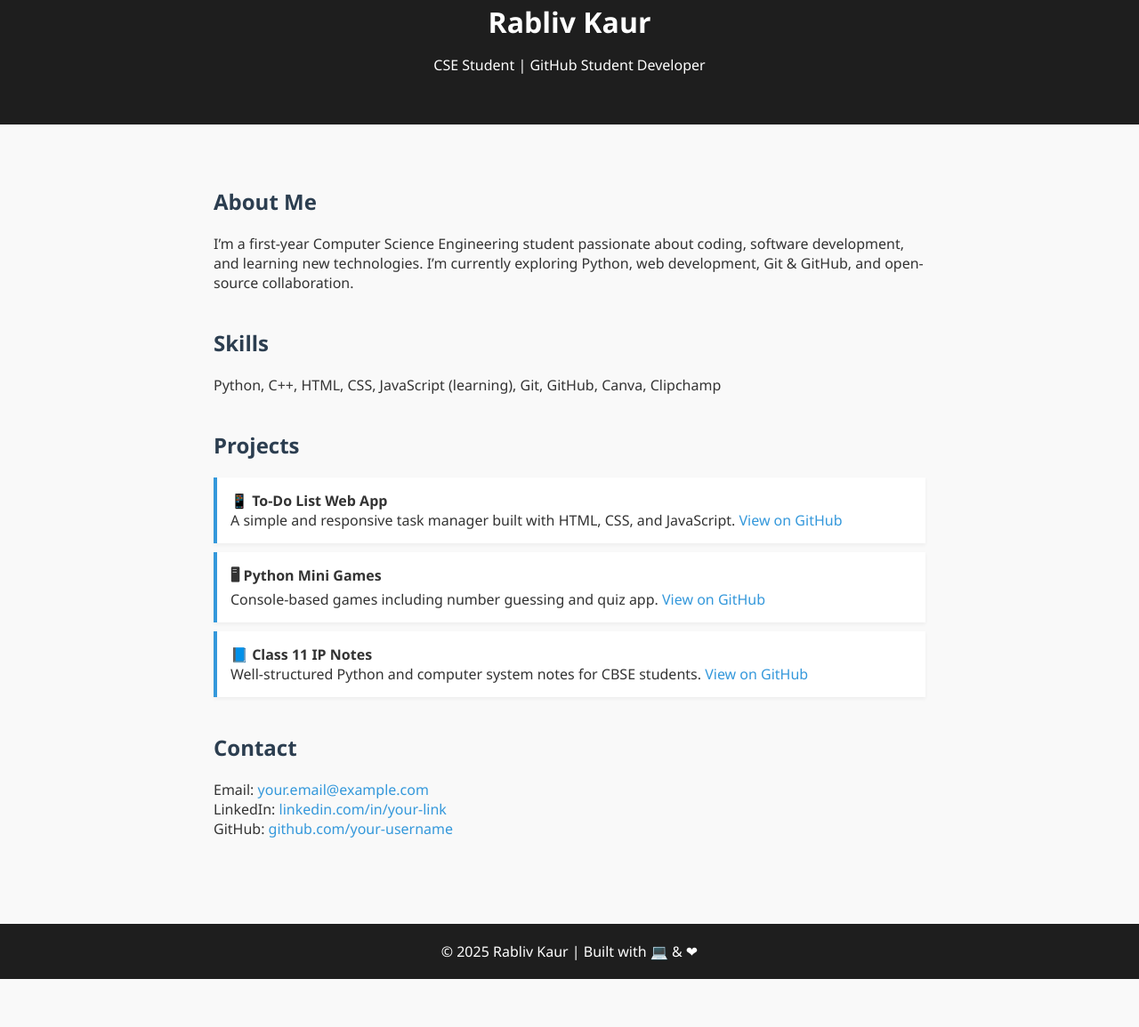
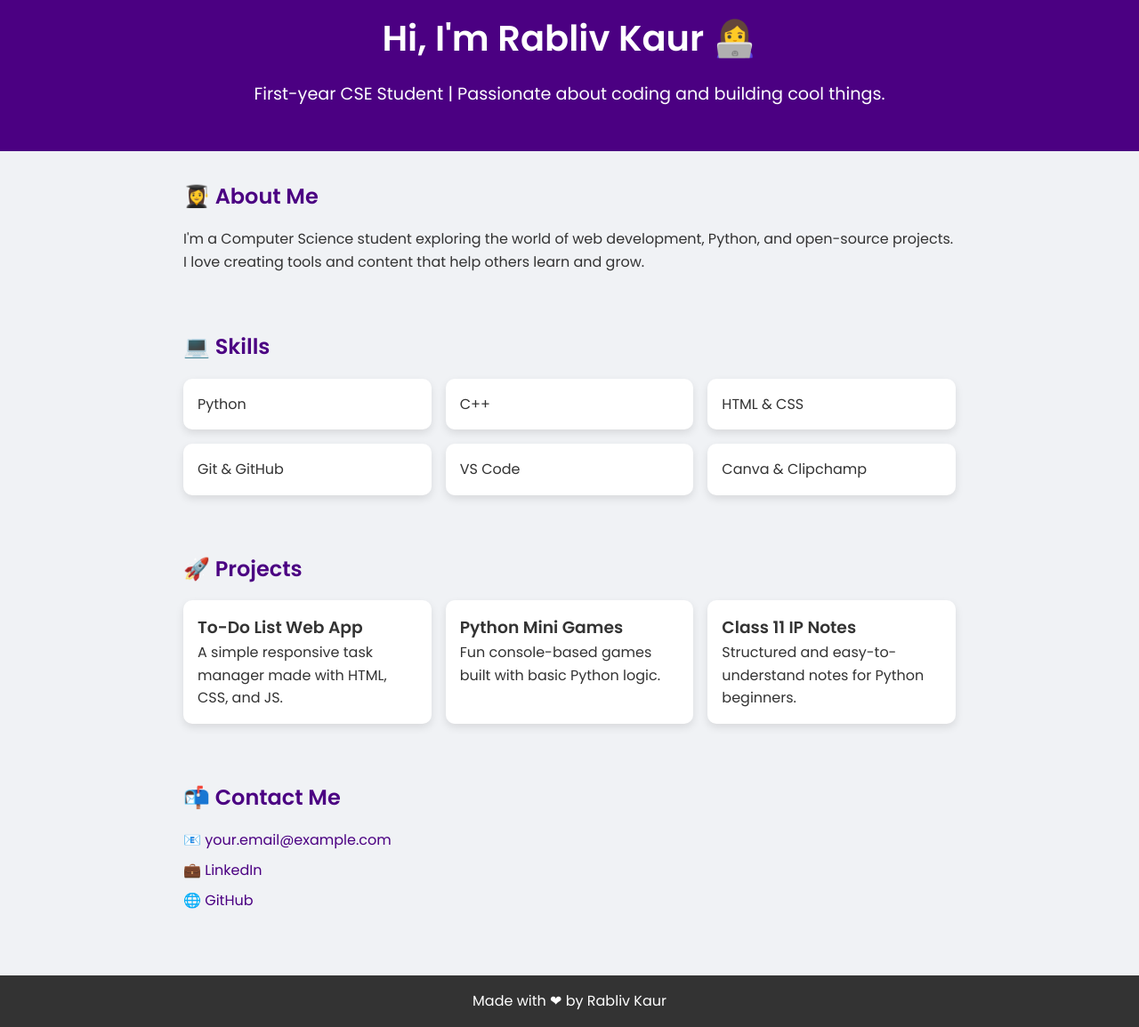
Before and after one commit to rablivkaur/rablivkaur.github.io, a plain HTML site: page index.html in a window 1280 px wide. Shown: the part 37-1192 px from the top of the page at 89% size. Before the commit the page ends 1138 px from the top, so only its background shows below. Drawn offline with Linux system fonts and the light colour scheme.

Commit message:
Update index.html

```diff
--- a/index.html
+++ b/index.html
@@ -2,95 +2,120 @@
 <html lang="en">
 <head>
   <meta charset="UTF-8" />
-  <meta name="viewport" content="width=device-width, initial-scale=1.0"/>
+  <meta name="viewport" content="width=device-width, initial-scale=1.0" />
   <title>Rabliv Kaur | Portfolio</title>
+  <link href="https://fonts.googleapis.com/css2?family=Poppins:wght@400;600&display=swap" rel="stylesheet">
   <style>
+    * {
+      margin: 0; padding: 0; box-sizing: border-box;
+    }
     body {
-      font-family: 'Segoe UI', sans-serif;
-      background-color: #f9f9f9;
-      margin: 0;
-      padding: 0;
+      font-family: 'Poppins', sans-serif;
+      background: #f0f2f5;
       color: #333;
+      line-height: 1.6;
     }
     header {
-      background-color: #1e1e1e;
+      background: #4b0082;
       color: white;
-      padding: 40px 20px;
+      padding: 3rem 1rem;
       text-align: center;
     }
-    h1 {
-      margin: 0;
+    header h1 {
+      font-size: 2.5rem;
+    }
+    header p {
+      margin-top: 1rem;
+      font-size: 1.2rem;
     }
     section {
-      padding: 30px 20px;
-      max-width: 800px;
+      padding: 2rem 1rem;
+      max-width: 900px;
       margin: auto;
     }
     h2 {
-      color: #2c3e50;
-      margin-top: 40px;
+      color: #4b0082;
+      margin-bottom: 1rem;
     }
-    .project {
-      background: #fff;
-      padding: 15px;
-      margin: 10px 0;
-      border-left: 4px solid #3498db;
-      box-shadow: 0 2px 4px rgba(0,0,0,0.05);
+    .skills, .projects {
+      display: grid;
+      grid-template-columns: repeat(auto-fit, minmax(220px, 1fr));
+      gap: 1rem;
+    }
+    .card {
+      background: white;
+      padding: 1rem;
+      border-radius: 10px;
+      box-shadow: 0 4px 10px rgba(0,0,0,0.1);
+    }
+    .contact a {
+      display: block;
+      margin: 0.5rem 0;
+      color: #4b0082;
+      text-decoration: none;
     }
     footer {
+      background: #333;
+      color: white;
       text-align: center;
-      padding: 20px;
-      background: #1e1e1e;
-      color: white;
-      margin-top: 50px;
-    }
-    a {
-      color: #3498db;
-      text-decoration: none;
+      padding: 1rem;
+      margin-top: 2rem;
     }
   </style>
 </head>
 <body>
 
   <header>
-  <h1>Rabliv Kaur</h1>
-  <p>CSE Student | GitHub Student Developer</p>
+    <h1>Hi, I'm Rabliv Kaur 👩‍💻</h1>
+    <p>First-year CSE Student | Passionate about coding and building cool things.</p>
   </header>
 
   <section>
-  <h2>About Me</h2>
-  <p>
-    I’m a first-year Computer Science Engineering student passionate about coding, software development, and learning new technologies. I’m currently exploring Python, web development, Git & GitHub, and open-source collaboration.
-  </p>
+    <h2>👩‍🎓 About Me</h2>
+    <p>I'm a Computer Science student exploring the world of web development, Python, and open-source projects. I love creating tools and content that help others learn and grow.</p>
+  </section>
 
-  <h2>Skills</h2>
-  <p>Python, C++, HTML, CSS, JavaScript (learning), Git, GitHub, Canva, Clipchamp</p>
+  <section>
+    <h2>💻 Skills</h2>
+    <div class="skills">
+      <div class="card">Python</div>
+      <div class="card">C++</div>
+      <div class="card">HTML & CSS</div>
+      <div class="card">Git & GitHub</div>
+      <div class="card">VS Code</div>
+      <div class="card">Canva & Clipchamp</div>
+    </div>
+  </section>
 
-  <h2>Projects</h2>
-  <div class="project">
-    <strong>📱 To-Do List Web App</strong><br/>
-    A simple and responsive task manager built with HTML, CSS, and JavaScript.
-    <a href="https://github.com/your-username/todo-list" target="_blank">View on GitHub</a>
+  <section>
+    <h2>🚀 Projects</h2>
+    <div class="projects">
+      <div class="card">
+        <h3>To-Do List Web App</h3>
+        <p>A simple responsive task manager made with HTML, CSS, and JS.</p>
       </div>
-  <div class="project">
-    <strong>🖥 Python Mini Games</strong><br/>
-    Console-based games including number guessing and quiz app.
-    <a href="https://github.com/your-username/python-mini-games" target="_blank">View on GitHub</a>
+      <div class="card">
+        <h3>Python Mini Games</h3>
+        <p>Fun console-based games built with basic Python logic.</p>
       </div>
-  <div class="project">
-    <strong>📘 Class 11 IP Notes</strong><br/>
-    Well-structured Python and computer system notes for CBSE students.
-    <a href="https://github.com/your-username/ip-python-notes" target="_blank">View on GitHub</a>
+      <div class="card">
+        <h3>Class 11 IP Notes</h3>
+        <p>Structured and easy-to-understand notes for Python beginners.</p>
       </div>
+    </div>
+  </section>
 
-  <h2>Contact</h2>
-  <p>Email: <a href="mailto:your.email@example.com">your.email@example.com</a><br/>
-     LinkedIn: <a href="https://linkedin.com/in/your-link" target="_blank">linkedin.com/in/your-link</a><br/>
-     GitHub: <a href="https://github.com/your-username" target="_blank">github.com/your-username</a></p>
+  <section>
+    <h2>📬 Contact Me</h2>
+    <div class="contact">
+      <a href="mailto:your.email@example.com">📧 your.email@example.com</a>
+      <a href="https://linkedin.com/in/your-link" target="_blank">💼 LinkedIn</a>
+      <a href="https://github.com/rablivkaur" target="_blank">🌐 GitHub</a>
+    </div>
   </section>
 
   <footer>
-  &copy; 2025 Rabliv Kaur | Built with 💻 & ❤
+    Made with ❤ by Rabliv Kaur
   </footer>
 
 </body>
```
Lines whose indentation alone changed are shown as unchanged.
